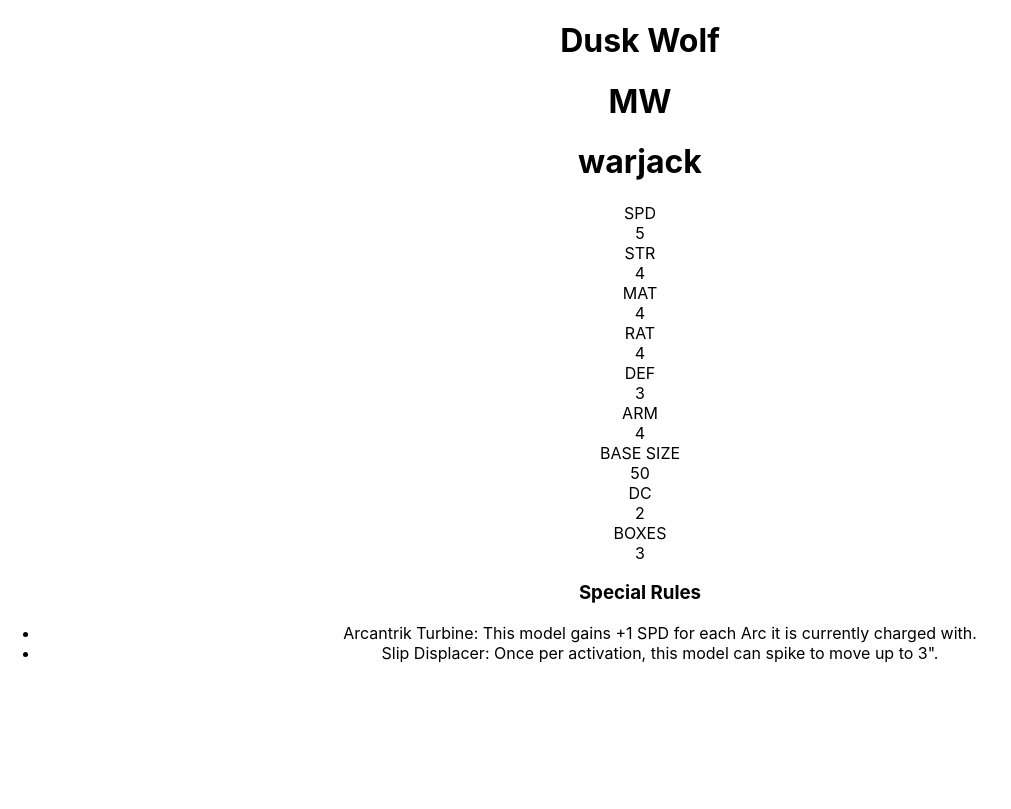
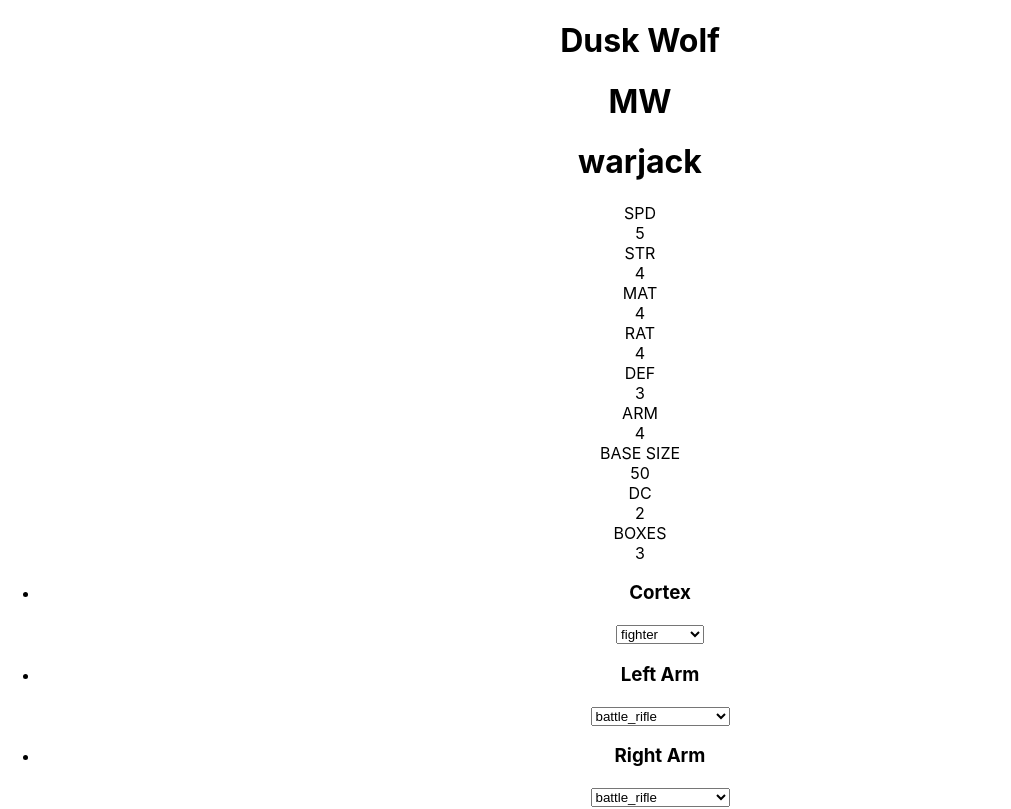
Before and after one commit to CplMustard/eschatonic-well, a React (Create React App) app: page / in a window 1280 px wide. Shown: the top 809 px of the page, without its empty margins (0-1011 px from the left). Built offline with nearby package versions, Linux system fonts and the light colour scheme.

Commit message:
add dropdowns for hardpoints

```diff
--- a/public/data/models/dusk_wolf.json
+++ b/public/data/models/dusk_wolf.json
@@ -15,18 +15,23 @@
         "arm": 4,
         "boxes": 3
     },
-    "cortexes": [
-        "fighter",
-        "neural_net",
-        "scout",
-        "sniper",
-        "void_gazer"
-    ],
     "weapons": [],
     "hard_points": [
         {
+            "name": "Cortex",
+            "type": "cortex",
+            "options": [
+                "fighter",
+                "neural_net",
+                "scout",
+                "sniper",
+                "void_gazer"
+            ]
+        },
+        {
             "name": "Left Arm",
-            "weapons": [
+            "type": "weapon",
+            "options": [
                 "battle_rifle",
                 "flamethrower",
                 "impaler",
@@ -37,7 +42,8 @@
         },
         {
             "name": "Right Arm",
-            "weapons": [
+            "type": "weapon",
+            "options": [
                 "battle_rifle",
                 "flamethrower",
                 "impaler",
@@ -48,7 +54,8 @@
         },
         {
             "name": "Shoulder",
-            "weapons": [
+            "type": "weapon",
+            "options": [
                 "blazer",
                 "rail_gun",
                 "talon_rocket_pod",
--- /dev/null
+++ b/src/HardPoint.js
@@ -0,0 +1,19 @@
+import React from 'react';
+
+function HardPoint(props) {
+    const optionComponents = []
+    props.hard_point.options.forEach((option, index) => {
+        // TODO: Find a way to get the real weapon name
+        optionComponents.push(<option key={index} value={option}>{option}</option>)
+    });
+    return (
+        <div>
+            <h3>{props.hard_point.name}</h3>
+            <select>
+                {optionComponents}
+            </select>
+        </div>
+    );
+}
+
+export default HardPoint;
--- /dev/null
+++ b/src/HardPointList.js
@@ -0,0 +1,13 @@
+import React from 'react';
+
+import HardPoint from './HardPoint';
+
+function HardPointList(props) {
+    const hardPointComponents = [];
+    props.hard_points.forEach((hard_point, index) =>
+        hardPointComponents.push(<li key={index}><HardPoint hard_point={hard_point}/></li>)
+    )
+    return <><h3>{props.header}</h3><ul>{hardPointComponents}</ul></>;
+}
+
+export default HardPointList;
--- a/src/ModelCardViewer.js
+++ b/src/ModelCardViewer.js
@@ -1,6 +1,7 @@
 import React, { useState, useEffect } from 'react';
 
 import WeaponList from './WeaponList'
+import HardPointList from './HardPointList'
 import SpecialRuleList from './SpecialRuleList'
 
 function ModelCardViewer(props) {
@@ -58,7 +59,8 @@ function ModelCardViewer(props) {
             <div>
                 <CardHeader name={cardData.name} type={cardData.type} factions={cardData.factions} />
                 <Statline stats={cardData.stats} />
-                <WeaponList weapons={cardData.weapons} />
+                {cardData.weapons && <WeaponList weapons={cardData.weapons} />}
+                {cardData.hard_points && <HardPointList hard_points={cardData.hard_points}/>}
                 {cardData.advantages && <SpecialRuleList special_rules={cardData.advantages} header={'Advantages'} />}
                 {cardData.special_rules && <SpecialRuleList special_rules={cardData.special_rules} header={'Special Rules'}/>}
             </div>
```
